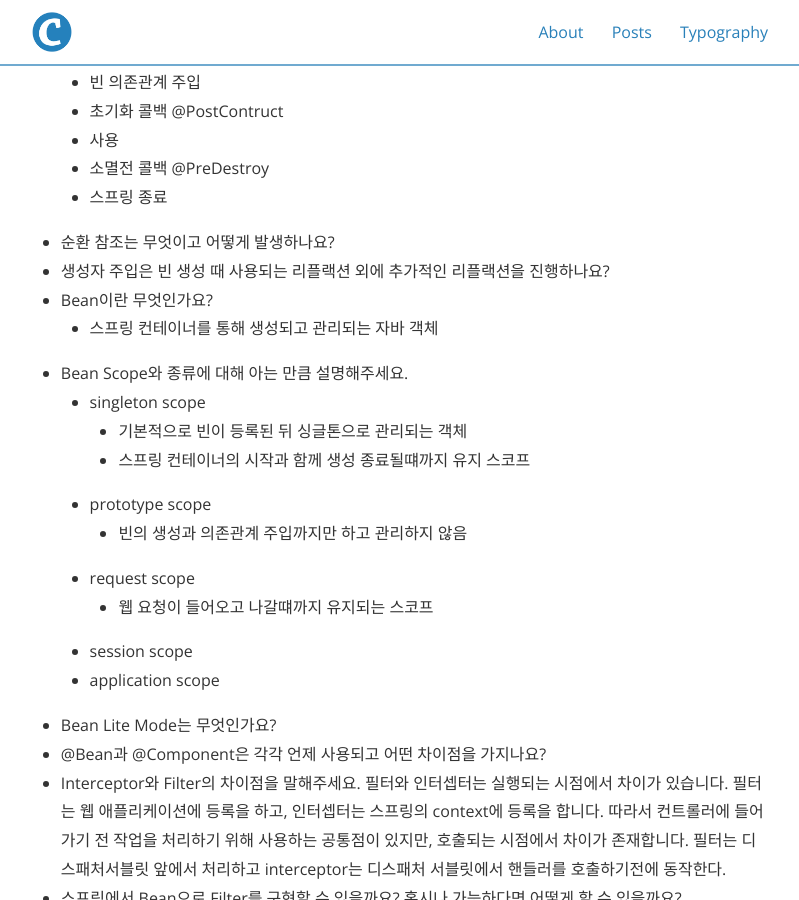
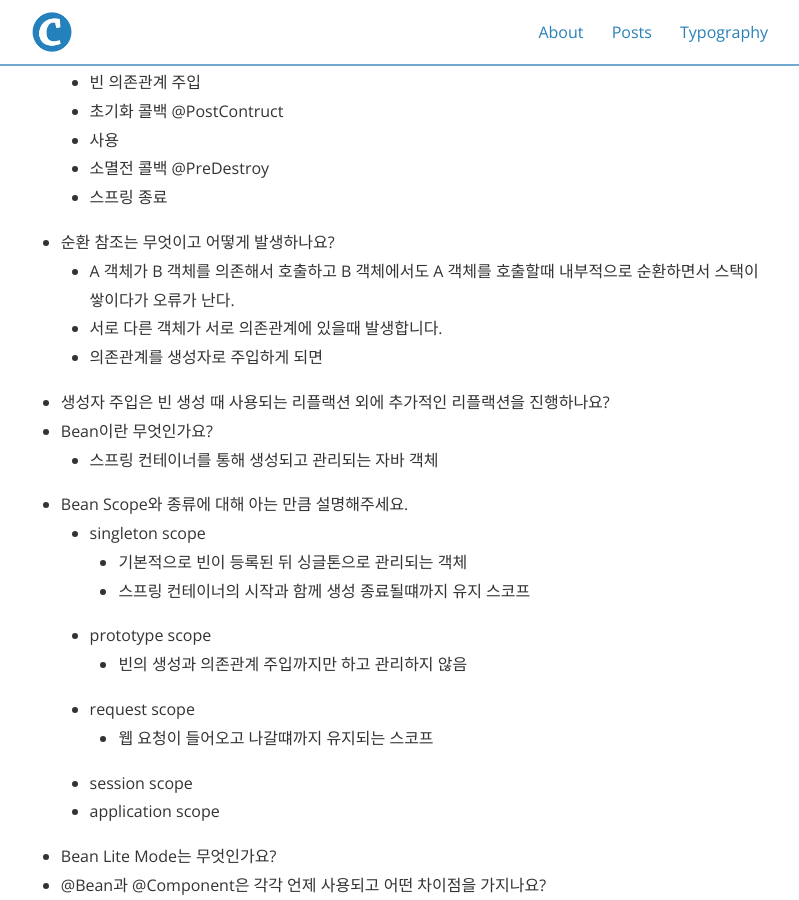
Before and after one commit to mizm/mizm.github.io, a Jekyll site: the page built from _posts/Spring/2021-05-13-dispatcher copy.md, in a window 1280 px wide and 900 px high, scrolled down 1501 px. Shown: the whole window, without its empty margins (240-1039 px from the left). Built offline with Jekyll 4.4.1, drawn with Linux system fonts in a browser that asks for light colours; nearby versions of some CDN libraries; our own code applies the rules of GitHub Pages for plain Markdown files.

Commit message:
면접관련

```diff
--- a/_posts/Spring/2021-05-13-dispatcher copy.md
+++ b/_posts/Spring/2021-05-13-dispatcher copy.md
@@ -38,6 +38,9 @@
     - 소멸전 콜백 @PreDestroy
     - 스프링 종료
 - 순환 참조는 무엇이고 어떻게 발생하나요?
+    - A 객체가 B 객체를 의존해서 호출하고 B 객체에서도 A 객체를 호출할때 내부적으로 순환하면서 스택이 쌓이다가 오류가 난다.
+    - 서로 다른 객체가 서로 의존관계에 있을때 발생합니다.
+    - 의존관계를 생성자로 주입하게 되면
 - 생성자 주입은 빈 생성 때 사용되는 리플랙션 외에 추가적인 리플랙션을 진행하나요?
 - Bean이란 무엇인가요?
     - 스프링 컨테이너를 통해 생성되고 관리되는 자바 객체
```
